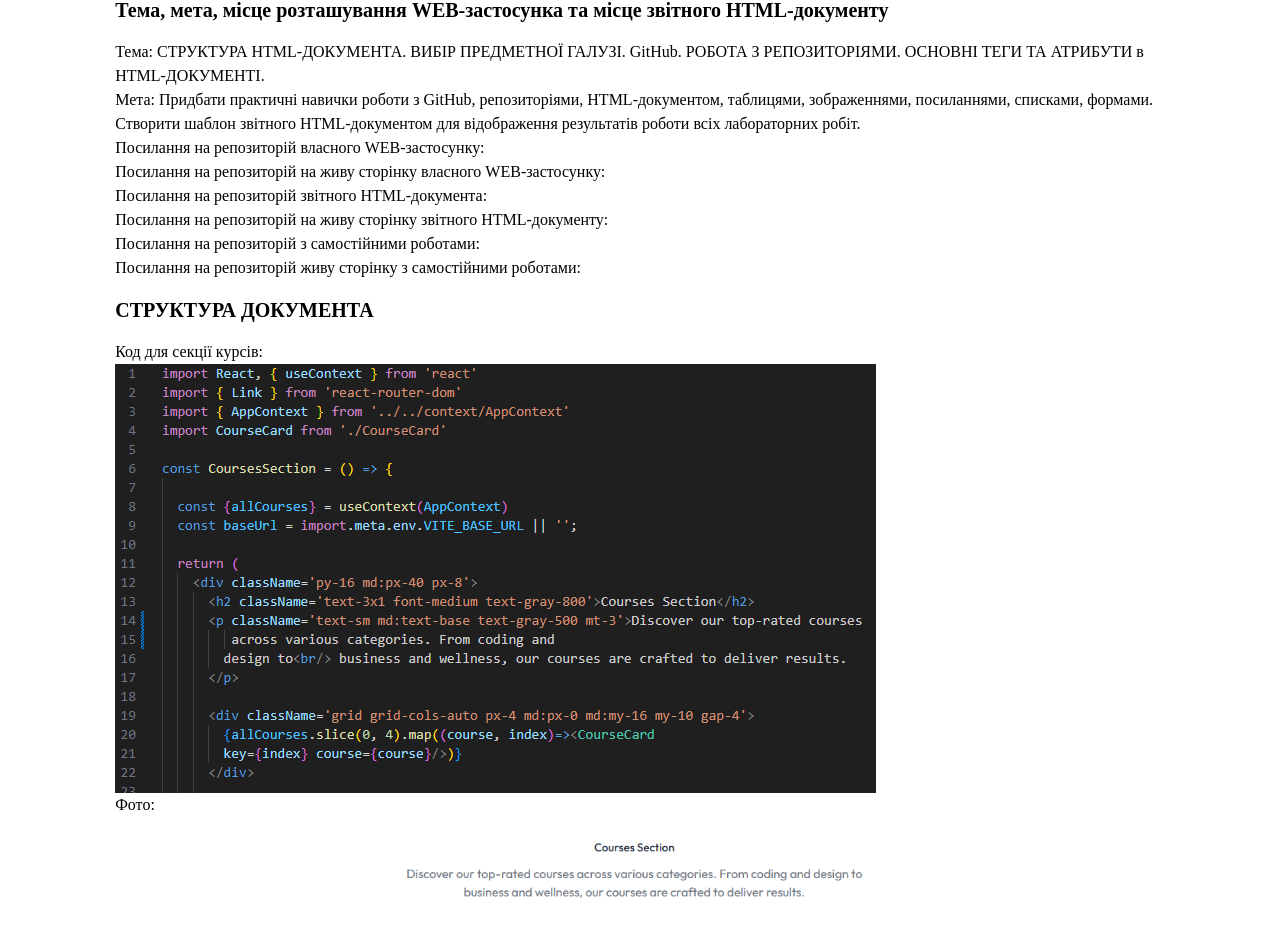
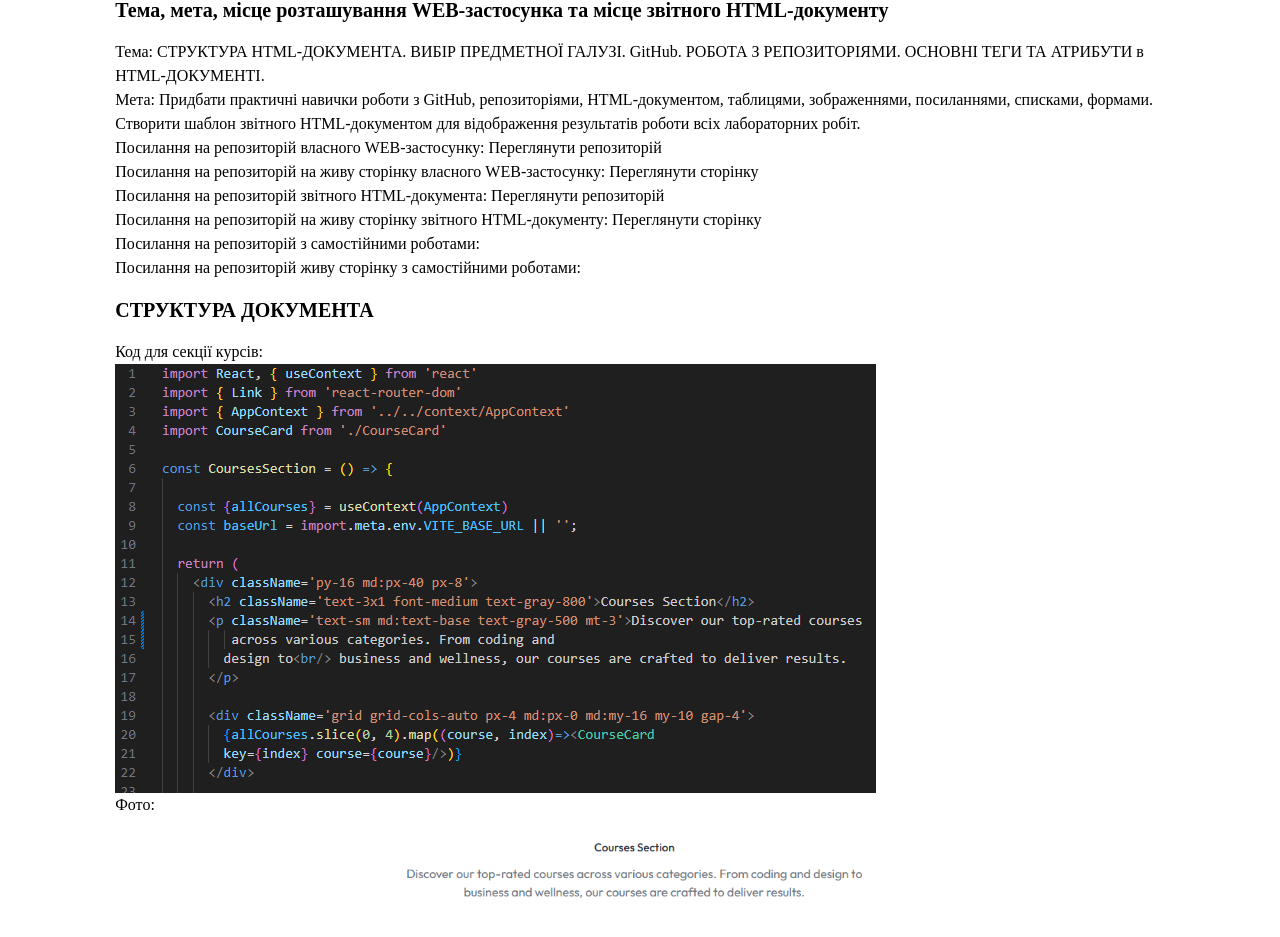
Before and after one commit to lesflq/IO-24_appRECORD-MaksymSevastianov-FIOT-2025, a React (Vite) app: page /l1 in a window 1280 px wide. Shown: the part 1238-2175 px from the top of the page. Built offline with nearby package versions, Linux system fonts and the light colour scheme.

Commit message:
add links

```diff
--- a/src/pages/Laboratorna_1.jsx
+++ b/src/pages/Laboratorna_1.jsx
@@ -78,16 +78,22 @@ const Laboratorna1 = () => {
 
             <ul>
                 <li>
-                    Посилання на репозиторій власного WEB-застосунку:<a></a>
+
+                Посилання на репозиторій власного WEB-застосунку:
+                <a href="https://github.com/lesflq/learning-management-system/tree/lab-1-web-architecture"
+                 target="_blank"> Переглянути репозиторій</a>
+
+                </li>
+                <li> Посилання на репозиторій на живу сторінку власного WEB-застосунку:
+                <a href="https://lesflq.github.io/learning-management-system/"
+                 target="_blank"> Переглянути сторінку</a>
                 </li>
                 <li>
-                    Посилання на репозиторій на живу сторінку власного WEB-застосунку:<a></a>
+                    Посилання на репозиторій звітного HTML-документа:<a href='https://github.com/lesflq/lms-reports' target="_blank"> Переглянути репозиторій</a>
                 </li>
                 <li>
-                    Посилання на репозиторій звітного HTML-документа:<a></a>
-                </li>
-                <li>
-                    Посилання на репозиторій на живу сторінку звітного HTML-документу:<a></a>
+                    Посилання на репозиторій на живу сторінку звітного HTML-документу:<a href="https://lesflq.github.io/lms-reports"
+                 target="_blank"> Переглянути сторінку</a>
                 </li>
                 <li>
                     Посилання на репозиторій з самостійними роботами:<a></a>
```
Also changed, not shown: src/index.css (line endings or trailing spaces).
